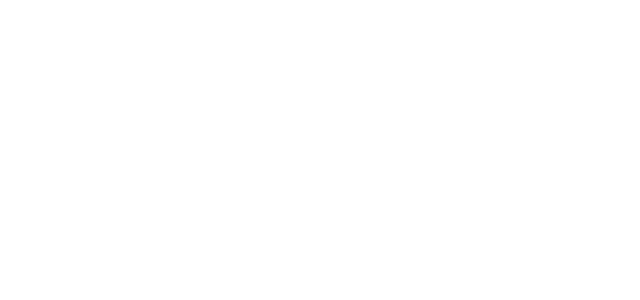
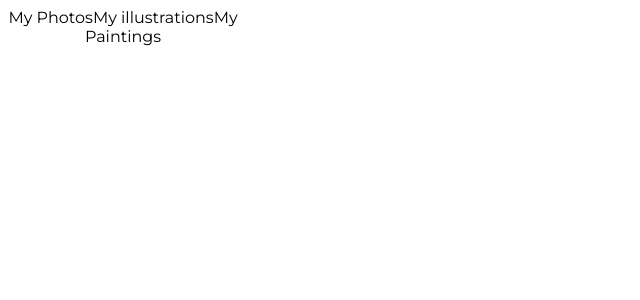
Before and after one commit to DarkoZlatarek/Using-Functional-Components-Challenge, a React (Create React App) app in the folder my-app/: page / in a window 1280 px wide. Shown: the top 300 px of the page, without its empty margins (0-640 px from the left). Built offline with nearby package versions, Linux system fonts and the light colour scheme.

Commit message:
First challenge completed

```diff
--- a/my-app/src/App.js
+++ b/my-app/src/App.js
@@ -1,9 +1,10 @@
 import css from './App.module.css';
+import Sidebar from './components/Sidebar';
 
 function App() {
   return (
     <div className={css.App}>
-      {/* Add your components here */}
+      <Sidebar />
     </div>
   );
 }
--- a/my-app/src/components/Sidebar.js
+++ b/my-app/src/components/Sidebar.js
@@ -0,0 +1,7 @@
+import React from "react";
+
+const Sidebar = () => {
+    return <div><a>My Photos</a><a>My illustrations</a><a>My Paintings</a></div>
+};
+
+export default Sidebar;
```
Also changed, not shown: 1 other file (tests, documents, lock files or other folders).
